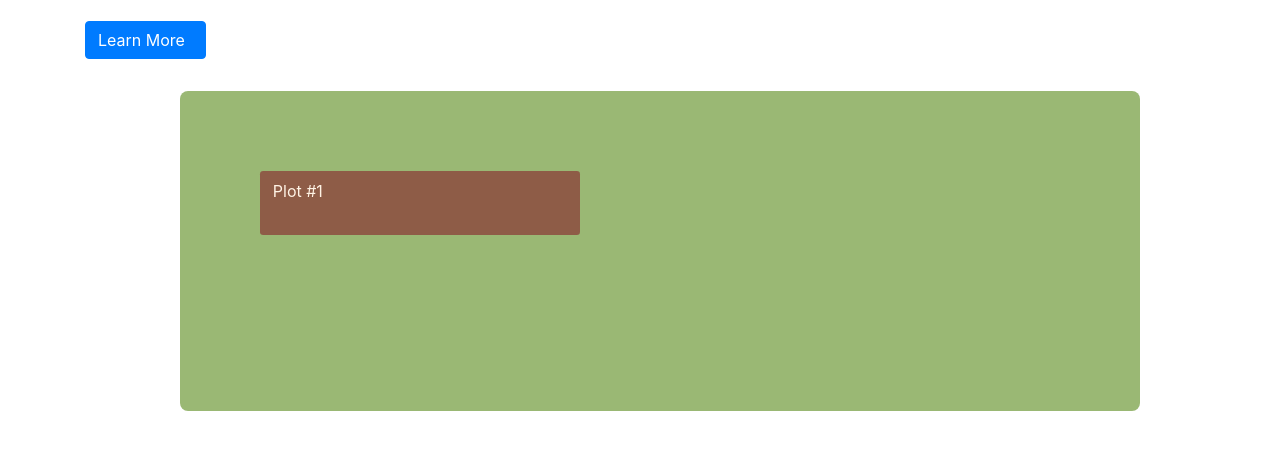
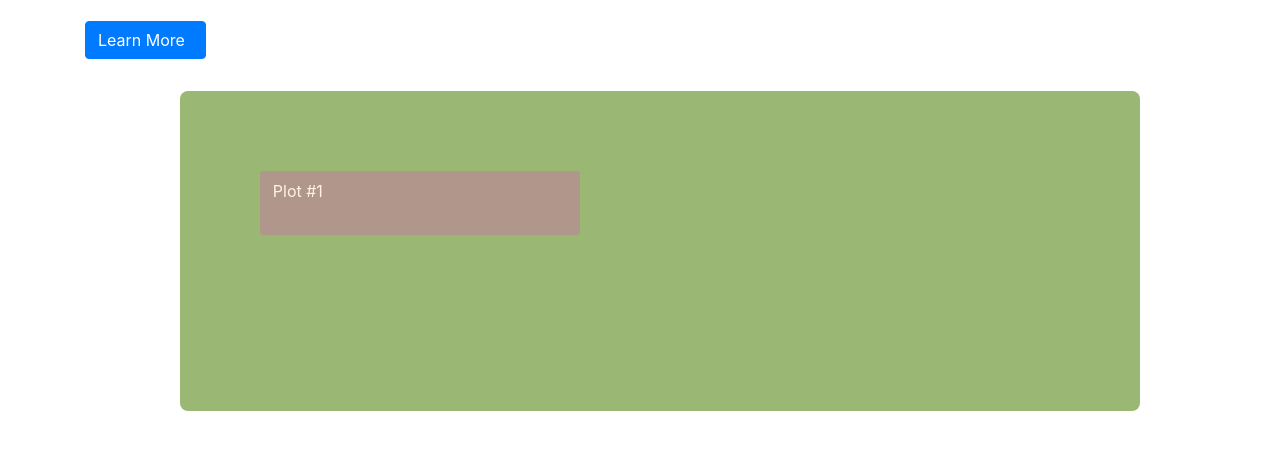
Before and after one commit to hadeel-farhan/BootstrapGardenity, a website with bundled scripts: page index.html in a window 1280 px wide. In both pictures the pointer is over the element 420 px from the left and 430 px from the top of the page. Shown: the part 227-676 px from the top of the page. Built offline with nearby package versions, Linux system fonts and the light colour scheme; some icons are missing.

Commit message:
hover over plot change color

```diff
--- a/css/custom.css
+++ b/css/custom.css
@@ -45,3 +45,7 @@ a:hover {
     padding: 0.5rem 2rem 2rem 0.8rem;
     width: 20rem;
 }
+
+.plot:hover {
+    background-color: #B0968B;
+}
```
